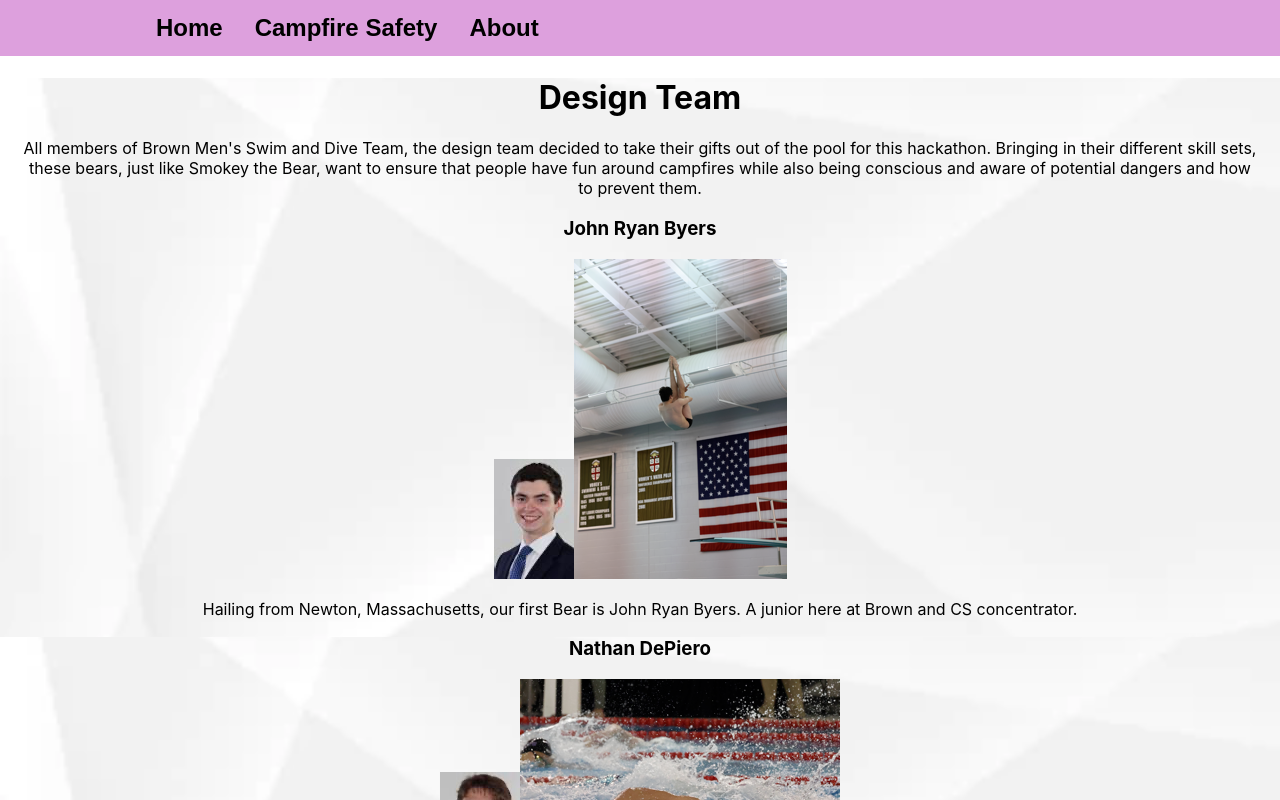
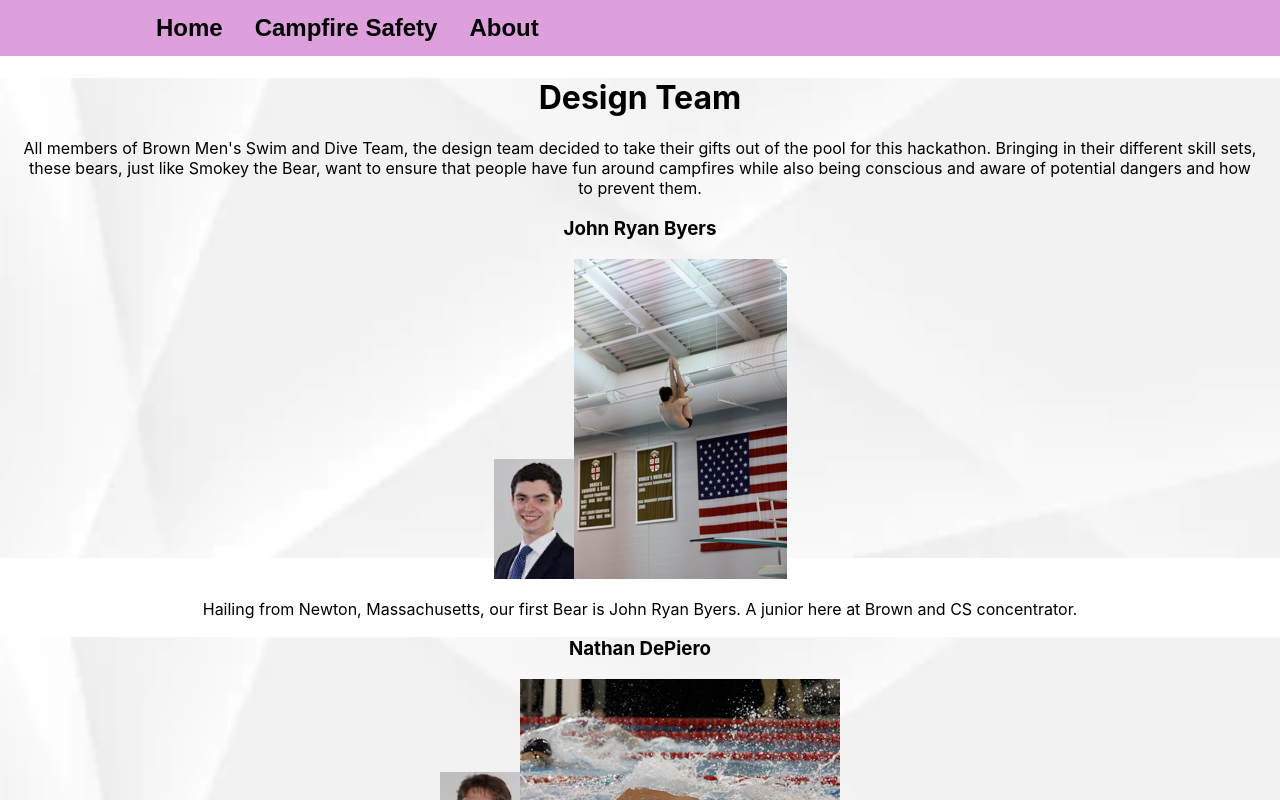
Before and after one commit to jrbyers/CampfireStories, a React (Create React App) app in the folder frontend/campfire-stories-react/: page /about in a window 1280 px wide. Shown: the top 800 px of the page. Built offline with nearby package versions, Linux system fonts and the light colour scheme.

Commit message:
fixed spaces at bottom

```diff
--- a/frontend/campfire-stories-react/src/navbarPages/about.js
+++ b/frontend/campfire-stories-react/src/navbarPages/about.js
@@ -15,7 +15,7 @@ import backgroundWhite from "../backgroundwhite.png";
 
 const Background = styled.div`
   width: 100vw;
-  height: 100vh;
+  height: 60vh;
   background-size: cover;
   background-position: center;
   background-repeat: repeat;
--- a/frontend/campfire-stories-react/src/navbarPages/campfireSafety.js
+++ b/frontend/campfire-stories-react/src/navbarPages/campfireSafety.js
@@ -4,7 +4,7 @@ import styled from 'styled-components';
 
 const Background = styled.div`
     width: 100vw;
-    height: 300vh;
+    height: 220vh;
     background-size: cover;
     background-position: center;
     background-repeat: no-repeat;
```
